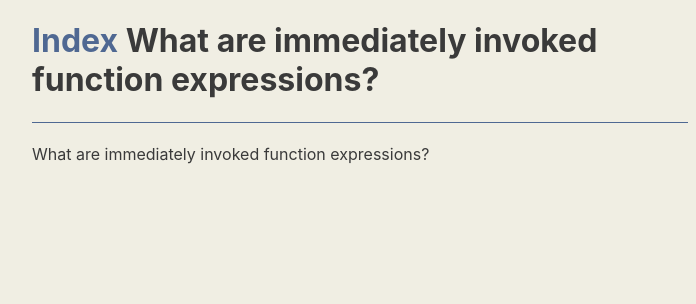
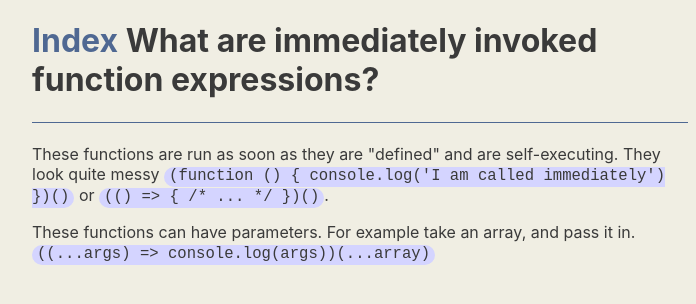
Before and after one commit to drbzyx/es6-concepts, a Next.js app in the folder app/: page /iife in a window 1280 px wide. Shown: the top 304 px of the page, without its empty margins (280-976 px from the left). Built offline with nearby package versions, Linux system fonts and the light colour scheme.

Commit message:
Pages(IIFE): Add content

```diff
--- a/app/pages/iife.js
+++ b/app/pages/iife.js
@@ -1,4 +1,4 @@
-import { Heading, Main, Paragraph, Section } from '../components'
+import { Code, Heading, Main, Paragraph, Section } from '../components'
 
 export default function IIFE() {
   return (
@@ -6,7 +6,15 @@ export default function IIFE() {
       <Heading>What are immediately invoked function expressions?</Heading>
       <Section>
         <Paragraph>
-          What are immediately invoked function expressions?
+          These functions are run as soon as they are "defined" and are
+          self-executing. They look quite messy{' '}
+          <Code>{`(function () { console.log('I am called immediately') })()`}</Code>{' '}
+          or <Code>{`(() => { /* ... */ })()`}</Code>.
+        </Paragraph>
+        <Paragraph>
+          These functions can have parameters. For example take an array, and
+          pass it in.{' '}
+          <Code>{`((...args) => console.log(args))(...array)`}</Code>
         </Paragraph>
       </Section>
     </Main>
```
